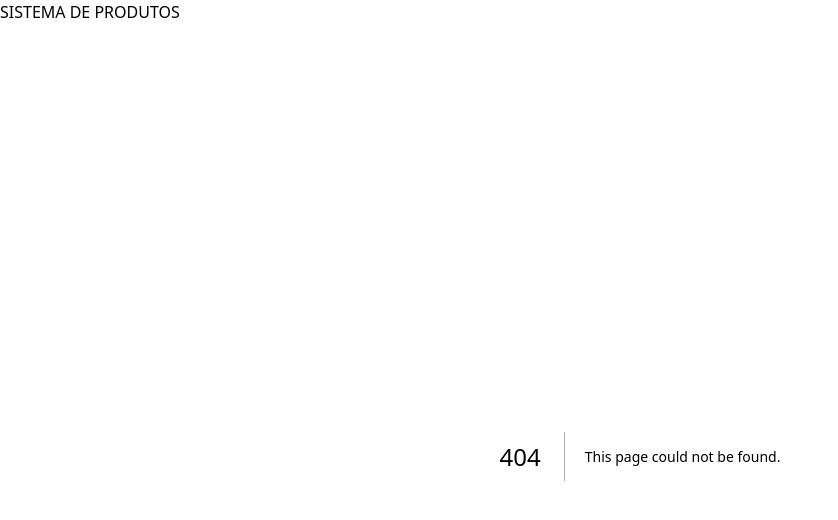
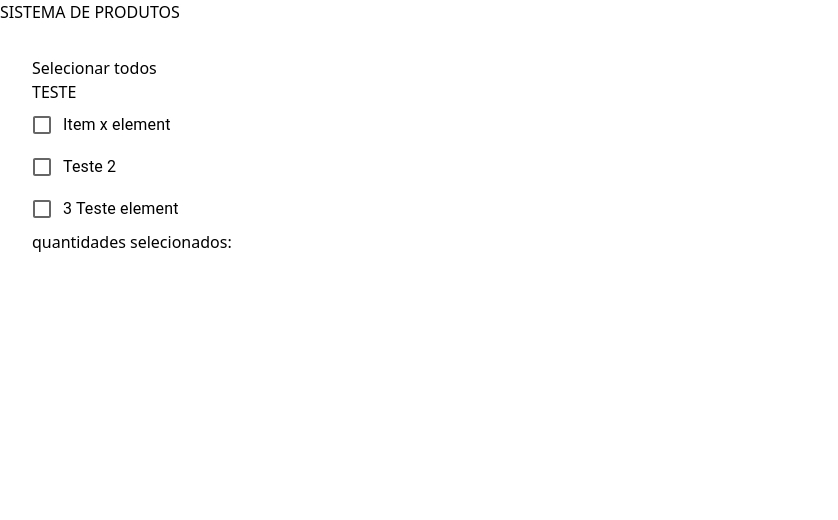
Before and after one commit to gilsonconceicao/Product-front-next, a Next.js app: page /Checkbox in a window 1280 px wide. Before the commit this address had no page. Shown: the top 520 px of the page, without its empty margins (0-838 px from the left). Built offline with nearby package versions, Linux system fonts and the light colour scheme.

Commit message:
created list custom checkbox

```diff
--- /dev/null
+++ b/src/app/Checkbox/page.tsx
@@ -0,0 +1,56 @@
+'use client'
+import React, { useState } from 'react'
+import FormGroup from '@mui/material/FormGroup';
+import FormControlLabel from '@mui/material/FormControlLabel';
+import Checkbox from '@mui/material/Checkbox';
+
+type ListType = {
+  value: string;
+  label: string;
+  checked: boolean;
+}
+
+const list: ListType[] = [
+  { checked: false, label: 'Item x element', value: '0' },
+  { checked: false, label: 'Teste 2', value: '1' },
+  { checked: false, label: '3 Teste element', value: '3' }
+]
+const label = { inputProps: { 'aria-label': 'Checkbox demo' } };
+
+export default function Page() {
+  const [selectedList, setSelectedList] = useState<string[]>([]);
+
+  console.log('listCustom: ', selectedList)
+
+  return (
+    <>
+      <button onClick={() => {
+        const itemsSelected: string[] = list.map(item => item.value)
+        setSelectedList(itemsSelected)
+      }}>Selecionar todos</button>
+      <h1>TESTE</h1>
+      {list.map((item) => {
+        return (
+          <>
+            <FormGroup>
+              <FormControlLabel control={
+                <Checkbox
+                  checked={selectedList.includes(item.value)}
+                  onChange={(e) => {
+                    const value = e.target.checked;
+                    if (value === false) {
+                      const newList = selectedList.filter(prop => prop !== item.value);
+                      return setSelectedList(newList);
+                    }
+                    setSelectedList([...selectedList, item.value]);
+                    console.log(value)
+                  }} />}
+                label={item.label} />
+            </FormGroup>
+          </>
+        )
+      })}
+      <h1>quantidades selecionados: { }</h1>
+    </>
+  )
+}
```
